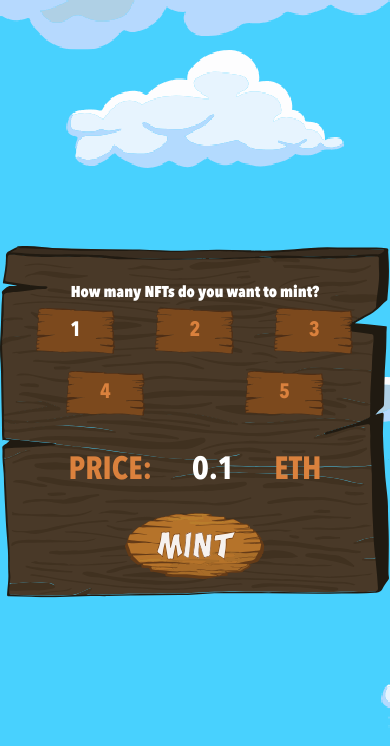
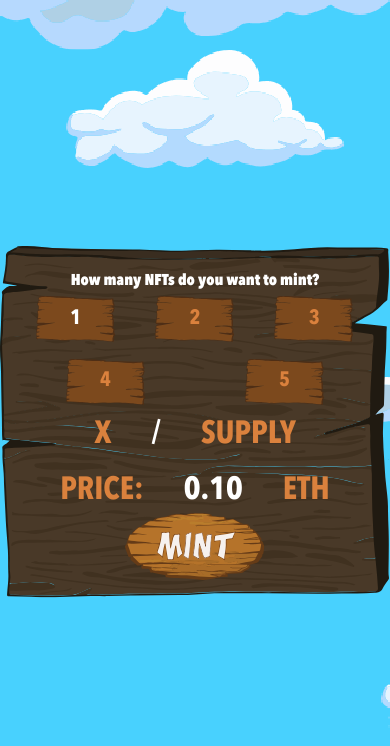
Before and after one commit to bhopalg/trippytigers-dapp, a Next.js app: page / in a window 390 px wide. Shown: the top 746 px of the page. Built offline with nearby package versions, Linux system fonts and the light colour scheme.

Commit message:
added supply

```diff
--- a/pages/index.tsx
+++ b/pages/index.tsx
@@ -45,14 +45,21 @@ const Home: NextPage = () => {
                           ))}
                       </ul>
                   </div>
+                  <div className={`${styles['total-amount-container']} mx-auto px-4 sm:px-6 lg:px-8`}>
+                      <div className={'flex flex-row justify-center mt-2 xl:mt-8 gap-10 xl:gap-24'}>
+                          <h2 className={styles['price']}>X</h2>
+                          <h2 className={styles['total']}>/</h2>
+                          <h2 className={styles['blockchain']}>SUPPLY</h2>
+                      </div>
+                  </div>
                   <div className={`${styles['price-container']} mx-auto px-4 sm:px-6 lg:px-8`}>
-                      <div className={'flex flex-row justify-center mt-8 gap-10 xl:gap-24'}>
+                      <div className={'flex flex-row justify-center mt-2 xl:mt-8 gap-10 xl:gap-24'}>
                           <h2 className={styles['price']}>PRICE:</h2>
-                          <h2 className={styles['total']}>{mintPrice * quantity}</h2>
+                          <h2 className={styles['total']}>{(mintPrice * quantity).toFixed(2)}</h2>
                           <h2 className={styles['blockchain']}>ETH</h2>
                       </div>
                   </div>
-                  <div className={`${styles['price-container']} mx-auto px-4 sm:px-6 lg:px-8 flex justify-center pt-5`}>
+                  <div className={`${styles['price-container']} mx-auto px-4 sm:px-6 lg:px-8 flex justify-center xl:pt-5`}>
                       <img src={'/images/nft-mint-btn.svg'} alt={'mint-btn'} className={styles['mint-btn']}/>
                   </div>
               </div>
--- a/styles/Home.module.css
+++ b/styles/Home.module.css
@@ -19,7 +19,7 @@
     position: absolute;
     width: 100%;
     height: 100%;
-    padding-top: 119px;
+    padding-top: 79px;
 }
 
 .content-title {
@@ -83,7 +83,7 @@
 }
 
 .mint-btn {
-    max-width: 340px;
+    max-width: 290px;
     width: 100%;
     cursor: pointer;
 }
@@ -98,7 +98,7 @@
     }
 
     .content-container {
-        padding-top: 51%;
+        padding-top: 48%;
     }
 
     .mint-btn {
```
